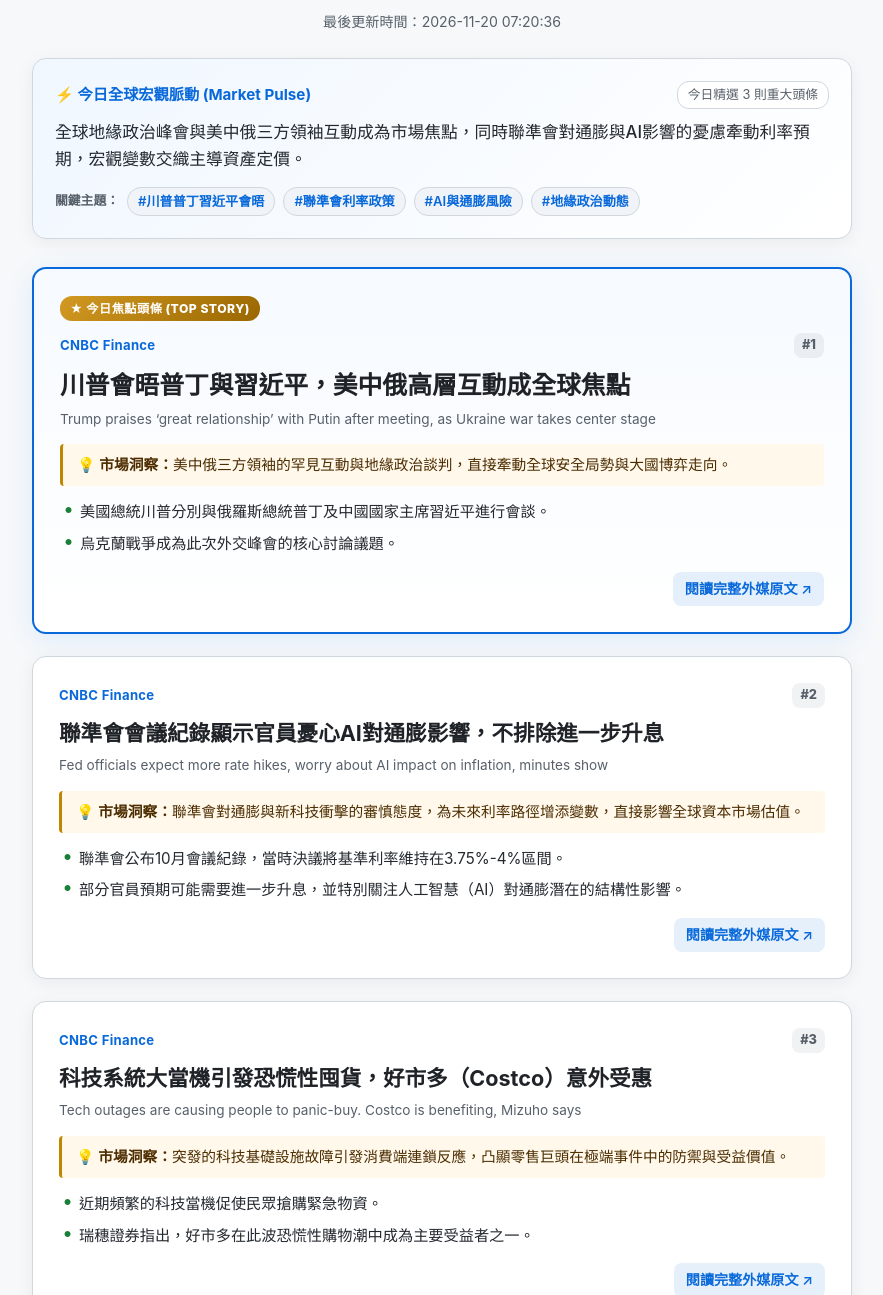
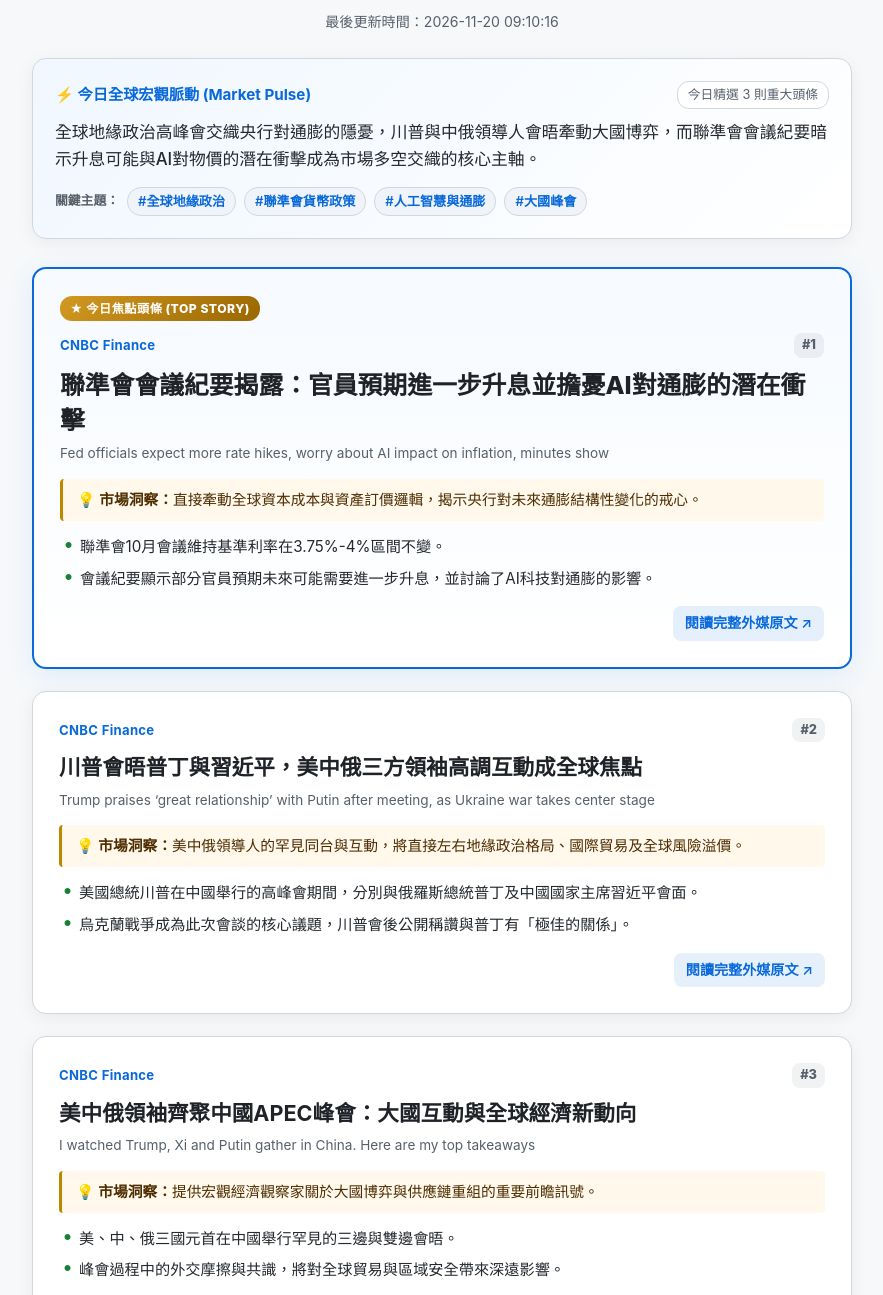
Before and after one commit to j810225-collab/daily-financial-news, a plain HTML site: page index.html in a window 1280 px wide. Shown: the part 145-1440 px from the top of the page, without its empty margins (198-1081 px from the left). Drawn offline with Linux system fonts and the light colour scheme.

Commit message:
Update daily financial digest 2026-11-20 09:10

```diff
--- a/index.html
+++ b/index.html
@@ -409,7 +409,7 @@
 
         <header>
             <h1>全球每日財經焦點</h1>
-            <div class="update-time">最後更新時間：2026-11-20 07:20:36</div>
+            <div class="update-time">最後更新時間：2026-11-20 09:10:16</div>
         </header>
 
         <!-- 今日情報速讀儀表盒 (Executive Summary) -->
@@ -418,10 +418,10 @@
                 <div class="pulse-title">⚡ 今日全球宏觀脈動 (Market Pulse)</div>
                 <div class="pulse-stat">今日精選 3 則重大頭條</div>
             </div>
-            <p class="pulse-overview">全球地緣政治峰會與美中俄三方領袖互動成為市場焦點，同時聯準會對通膨與AI影響的憂慮牽動利率預期，宏觀變數交織主導資產定價。</p>
+            <p class="pulse-overview">全球地緣政治高峰會交織央行對通膨的隱憂，川普與中俄領導人會晤牽動大國博弈，而聯準會會議紀要暗示升息可能與AI對物價的潛在衝擊成為市場多空交織的核心主軸。</p>
             <div class="topics-wrapper">
                 <span class="topic-label">關鍵主題：</span>
-                <span class="topic-pill">#川普普丁習近平會晤</span><span class="topic-pill">#聯準會利率政策</span><span class="topic-pill">#AI與通膨風險</span><span class="topic-pill">#地緣政治動態</span>
+                <span class="topic-pill">#全球地緣政治</span><span class="topic-pill">#聯準會貨幣政策</span><span class="topic-pill">#人工智慧與通膨</span><span class="topic-pill">#大國峰會</span>
             </div>
         </section>
 
@@ -433,15 +433,38 @@
         <span class="source-tag">CNBC Finance</span>
         <span class="rank-badge">#1</span>
     </div>
-    <h2 class="card-title">川普會晤普丁與習近平，美中俄高層互動成全球焦點</h2>
+    <h2 class="card-title">聯準會會議紀要揭露：官員預期進一步升息並擔憂AI對通膨的潛在衝擊</h2>
+    <div class="original-title">Fed officials expect more rate hikes, worry about AI impact on inflation, minutes show</div>
+
+    <div class="importance-box">
+        💡 <strong>市場洞察：</strong>直接牽動全球資本成本與資產訂價邏輯，揭示央行對未來通膨結構性變化的戒心。
+    </div>
+
+    <ul class="key-points">
+        <li>聯準會10月會議維持基準利率在3.75%-4%區間不變。</li><li>會議紀要顯示部分官員預期未來可能需要進一步升息，並討論了AI科技對通膨的影響。</li>
+    </ul>
+
+    <div class="card-footer">
+        <a href="https://www.cnbc.com/2026/11/18/fed-minutes-october-2026.html" target="_blank" rel="noopener noreferrer" class="read-more-btn">
+            閱讀完整外媒原文 ↗
+        </a>
+    </div>
+</article>
+<article class="news-card ">
+
+    <div class="card-header">
+        <span class="source-tag">CNBC Finance</span>
+        <span class="rank-badge">#2</span>
+    </div>
+    <h2 class="card-title">川普會晤普丁與習近平，美中俄三方領袖高調互動成全球焦點</h2>
     <div class="original-title">Trump praises ‘great relationship’ with Putin after meeting, as Ukraine war takes center stage</div>
 
     <div class="importance-box">
-        💡 <strong>市場洞察：</strong>美中俄三方領袖的罕見互動與地緣政治談判，直接牽動全球安全局勢與大國博弈走向。
+        💡 <strong>市場洞察：</strong>美中俄領導人的罕見同台與互動，將直接左右地緣政治格局、國際貿易及全球風險溢價。
     </div>
 
     <ul class="key-points">
-        <li>美國總統川普分別與俄羅斯總統普丁及中國國家主席習近平進行會談。</li><li>烏克蘭戰爭成為此次外交峰會的核心討論議題。</li>
+        <li>美國總統川普在中國舉行的高峰會期間，分別與俄羅斯總統普丁及中國國家主席習近平會面。</li><li>烏克蘭戰爭成為此次會談的核心議題，川普會後公開稱讚與普丁有「極佳的關係」。</li>
     </ul>
 
     <div class="card-footer">
@@ -454,44 +477,21 @@
 
     <div class="card-header">
         <span class="source-tag">CNBC Finance</span>
-        <span class="rank-badge">#2</span>
+        <span class="rank-badge">#3</span>
     </div>
-    <h2 class="card-title">聯準會會議紀錄顯示官員憂心AI對通膨影響，不排除進一步升息</h2>
-    <div class="original-title">Fed officials expect more rate hikes, worry about AI impact on inflation, minutes show</div>
+    <h2 class="card-title">美中俄領袖齊聚中國APEC峰會：大國互動與全球經濟新動向</h2>
+    <div class="original-title">I watched Trump, Xi and Putin gather in China. Here are my top takeaways</div>
 
     <div class="importance-box">
-        💡 <strong>市場洞察：</strong>聯準會對通膨與新科技衝擊的審慎態度，為未來利率路徑增添變數，直接影響全球資本市場估值。
+        💡 <strong>市場洞察：</strong>提供宏觀經濟觀察家關於大國博弈與供應鏈重組的重要前瞻訊號。
     </div>
 
     <ul class="key-points">
-        <li>聯準會公布10月會議紀錄，當時決議將基準利率維持在3.75%-4%區間。</li><li>部分官員預期可能需要進一步升息，並特別關注人工智慧（AI）對通膨潛在的結構性影響。</li>
+        <li>美、中、俄三國元首在中國舉行罕見的三邊與雙邊會晤。</li><li>峰會過程中的外交摩擦與共識，將對全球貿易與區域安全帶來深遠影響。</li>
     </ul>
 
     <div class="card-footer">
-        <a href="https://www.cnbc.com/2026/11/18/fed-minutes-october-2026.html" target="_blank" rel="noopener noreferrer" class="read-more-btn">
-            閱讀完整外媒原文 ↗
-        </a>
-    </div>
-</article>
-<article class="news-card ">
-
-    <div class="card-header">
-        <span class="source-tag">CNBC Finance</span>
-        <span class="rank-badge">#3</span>
-    </div>
-    <h2 class="card-title">科技系統大當機引發恐慌性囤貨，好市多（Costco）意外受惠</h2>
-    <div class="original-title">Tech outages are causing people to panic-buy. Costco is benefiting, Mizuho says</div>
-
-    <div class="importance-box">
-        💡 <strong>市場洞察：</strong>突發的科技基礎設施故障引發消費端連鎖反應，凸顯零售巨頭在極端事件中的防禦與受益價值。
-    </div>
-
-    <ul class="key-points">
-        <li>近期頻繁的科技當機促使民眾搶購緊急物資。</li><li>瑞穗證券指出，好市多在此波恐慌性購物潮中成為主要受益者之一。</li>
-    </ul>
-
-    <div class="card-footer">
-        <a href="https://www.cnbc.com/2026/11/18/tech-outage-costco-panic-buying.html" target="_blank" rel="noopener noreferrer" class="read-more-btn">
+        <a href="https://www.cnbc.com/2026/11/18/trump-xi-putin-apec-shenzhen-china.html" target="_blank" rel="noopener noreferrer" class="read-more-btn">
             閱讀完整外媒原文 ↗
         </a>
     </div>
```
